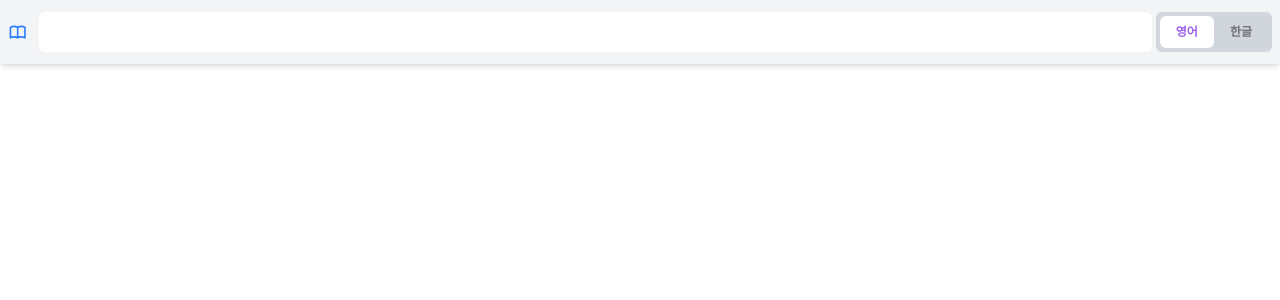
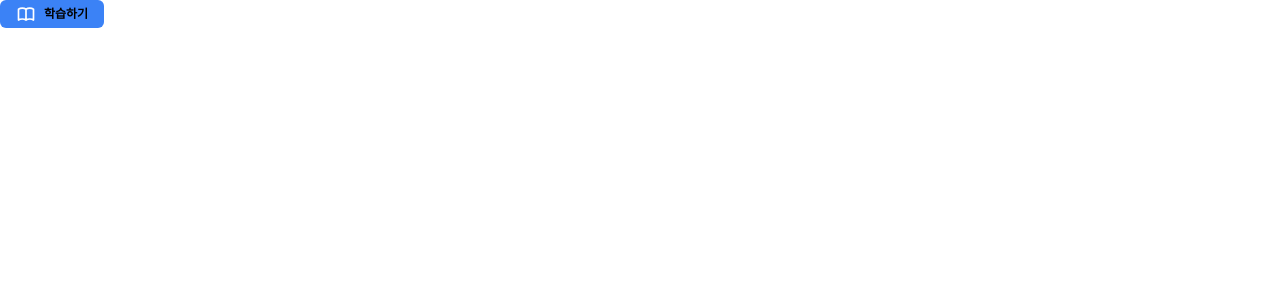
Before and after one commit to munjh61/SeeVocaLang, a React (Vite) app in the folder frontend/: page /moon in a window 1280 px wide. Shown: the top 300 px of the page. Built offline with nearby package versions, Linux system fonts and the light colour scheme; a web font is replaced by a local one.

Commit message:
iconbutton

```diff
--- a/frontend/src/components/layout/book/IconButton.tsx
+++ b/frontend/src/components/layout/book/IconButton.tsx
@@ -1,6 +1,7 @@
-import type { ComponentProps, ComponentType, SVGProps } from "react";
+import type { ComponentProps } from "react";
 import { Button } from "../../atoms/Button";
 import { Icon } from "../../atoms/icon";
+import { useNavigate } from "react-router-dom";
 
 type IconProps = ComponentProps<typeof Icon>;
 type ButtonProps = ComponentProps<typeof Button>;
@@ -8,27 +9,43 @@ type ButtonProps = ComponentProps<typeof Button>;
 type IconButtonProps = {
   // icon: ComponentType<SVGProps<SVGSVGElement>>;
   className?: string;
-  iconVariant: IconProps;
+  IconVariant: IconProps;
   ButtonVariant: ButtonProps;
   children?: React.ReactNode;
-  inputValue?: (value: string) => void;
+  data?: string;
+  path?: string;
+  buttonValue?: (value: string) => void;
 };
 
 export const IconButton = ({
   // icon,
   className,
-  iconVariant,
+  IconVariant,
   ButtonVariant,
   children,
+  data,
+  path,
+  buttonValue,
 }: IconButtonProps) => {
   const bg = ButtonVariant?.bgColor;
   const color = ButtonVariant?.textColor;
   const size = ButtonVariant?.size;
+
+  const navigate = useNavigate();
+  const onClick = () => {
+    if (buttonValue && data) buttonValue(data);
+    if (path) navigate(path); // 경로 이동
+  };
   return (
     <div className={className}>
-      {/* <Icon icon={icon} {...iconVariant} /> */}
-      <Icon {...iconVariant} />
-      <Button bgColor={bg} textColor={color} size={size}>
+      <Button
+        bgColor={bg}
+        textColor={color}
+        size={size}
+        className="flex items-center gap-2 text-no"
+        onClick={onClick}
+      >
+        <Icon {...IconVariant} />
         {children}
       </Button>
     </div>
@@ -44,7 +61,7 @@ export const IconButton = ({
 //     <div>
 //       <IconButton
 //         ButtonVariant={{ children: "" }}
-//         iconVariant={{ icon: book }}
+//         IconVariant={{ icon: book }}
 //       />
 //     </div>
 //   );
--- a/frontend/src/components/layout/book/IconInput.tsx
+++ b/frontend/src/components/layout/book/IconInput.tsx
@@ -1,6 +1,6 @@
 import { Icon } from "../../atoms/icon";
 import { Input } from "../../atoms/Input";
-import type { ComponentProps, ComponentType, SVGProps } from "react";
+import type { ComponentProps } from "react";
 
 type InputProps = ComponentProps<typeof Input>;
 type IconProps = ComponentProps<typeof Icon>;
--- a/frontend/src/pages/TestPageMoon.tsx
+++ b/frontend/src/pages/TestPageMoon.tsx
@@ -1,35 +1,22 @@
 import book from "../asset/nav_book.svg?react";
-import { SearchbarSegment } from "../components/molecules/book/SearchbarSegment";
+import { IconButton } from "../components/layout/book/IconButton";
 
 function TestPageMoon() {
   const handleSearch = (value: string) => {
     console.log(value);
   };
   return (
-    <SearchbarSegment
-      iconInput={{
-        iconVariant: {
-          icon: book,
-          color: "blue",
-        },
-        inputProps: {
-          placeholder: "검색어를 입력하세요",
-          onChange: () => handleSearch,
-        },
-        inputVariant: {
-          scale: "md",
-          text: "gray",
-        },
+    <IconButton
+      ButtonVariant={{
+        bgColor: "blue",
+        children: "",
+        size: "md",
+        textColor: "white",
       }}
-      segmentControl={{
-        options: [
-          { label: "영어", value: "en" },
-          { label: "한글", value: "ko" },
-        ],
-        defaultValue: "en",
-        onChange: value => console.log("선택됨:", value),
-      }}
-    />
+      IconVariant={{ icon: book, color: "white" }}
+    >
+      학습하기
+    </IconButton>
   );
 }
 export default TestPageMoon;
```
